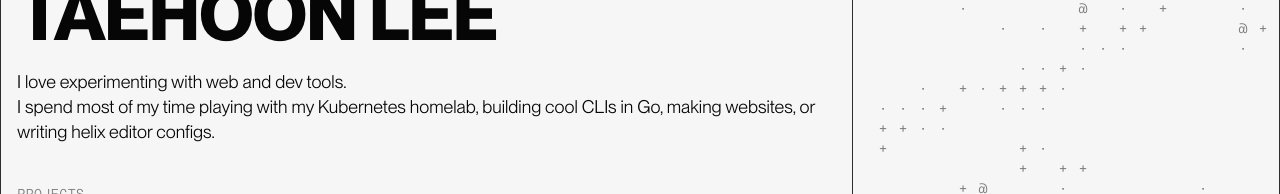
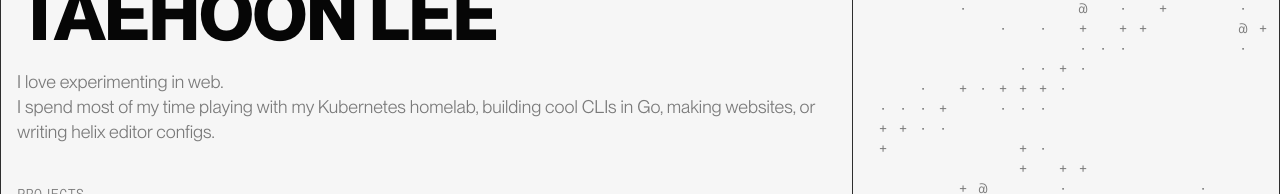
Before and after one commit to ethn1ee/portfolio, a Next.js app: page / in a window 1280 px wide. Shown: the part 182-376 px from the top of the page. Built offline with nearby package versions, Linux system fonts and the light colour scheme.

Commit message:
chore: update name and description
- Update name to Taehoon Lee in footer
- Update description on homepage

```diff
--- a/src/app/page.tsx
+++ b/src/app/page.tsx
@@ -7,8 +7,8 @@ const Page = () => {
       <h1 className="text-7xl mb-5 font-bold tracking-tight px-4 font-sans">
         TAEHOON LEE
       </h1>
-      <p className="px-4 font-sans text-primary text-lg leading-snug">
-        I love experimenting with web and dev tools.
+      <p className="px-4 font-sans text-secondary text-lg leading-snug">
+        I love experimenting in web.
         <br />I spend most of my time playing with my Kubernetes homelab,
         building cool CLIs in Go, making websites, or writing helix editor
         configs.
--- a/src/components/footer/footer.tsx
+++ b/src/components/footer/footer.tsx
@@ -6,7 +6,7 @@ const Footer = () => {
   return (
     <footer className="h-20 border-t">
       <div className="container mx-auto mt-4 font-sans text-secondary flex justify-between">
-        <span>© {year} Ethan Lee</span>
+        <span>© {year} Taehoon Lee</span>
         <div className="*:text-secondary *:hover:text-primary *:transition-all flex gap-4">
           <Link href="https://github.com/ethn1ee" target="_blank">
             <GitHubIcon />
```
